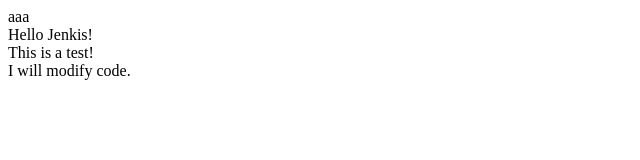
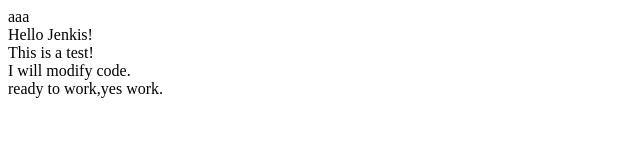
Before and after one commit to 592192890/test-jenkins, a plain HTML site: page index.html in a window 1280 px wide. Shown: the whole page, without its empty margins (0-640 px from the left). Drawn offline with Linux system fonts and the light colour scheme.

Commit message:
test aotumatic

```diff
--- a/index.html
+++ b/index.html
@@ -6,6 +6,7 @@
 	aaa<br>
     Hello Jenkis!<br>
 	This is a test!<br>
-	I will modify code.
+	I will modify code.<br>
+	ready to work,yes work.
 	</body>
 </html>
```
